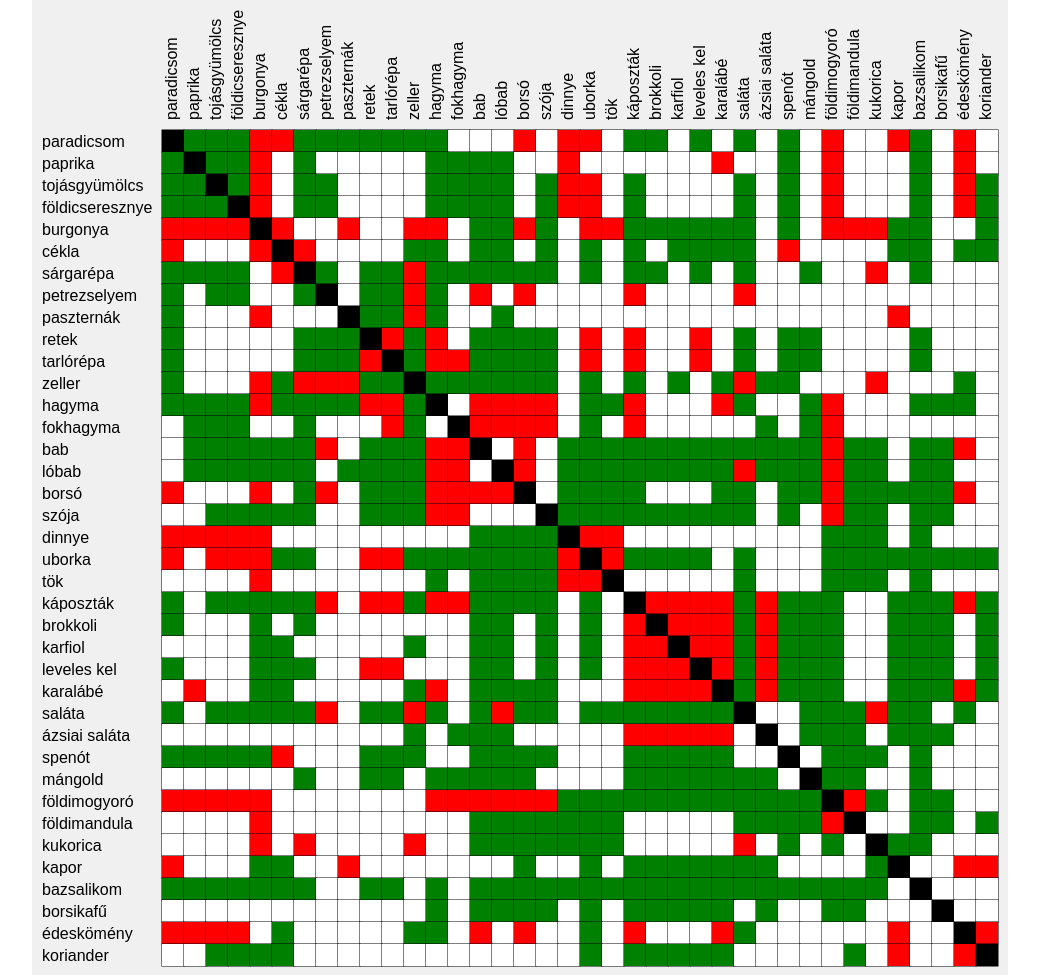
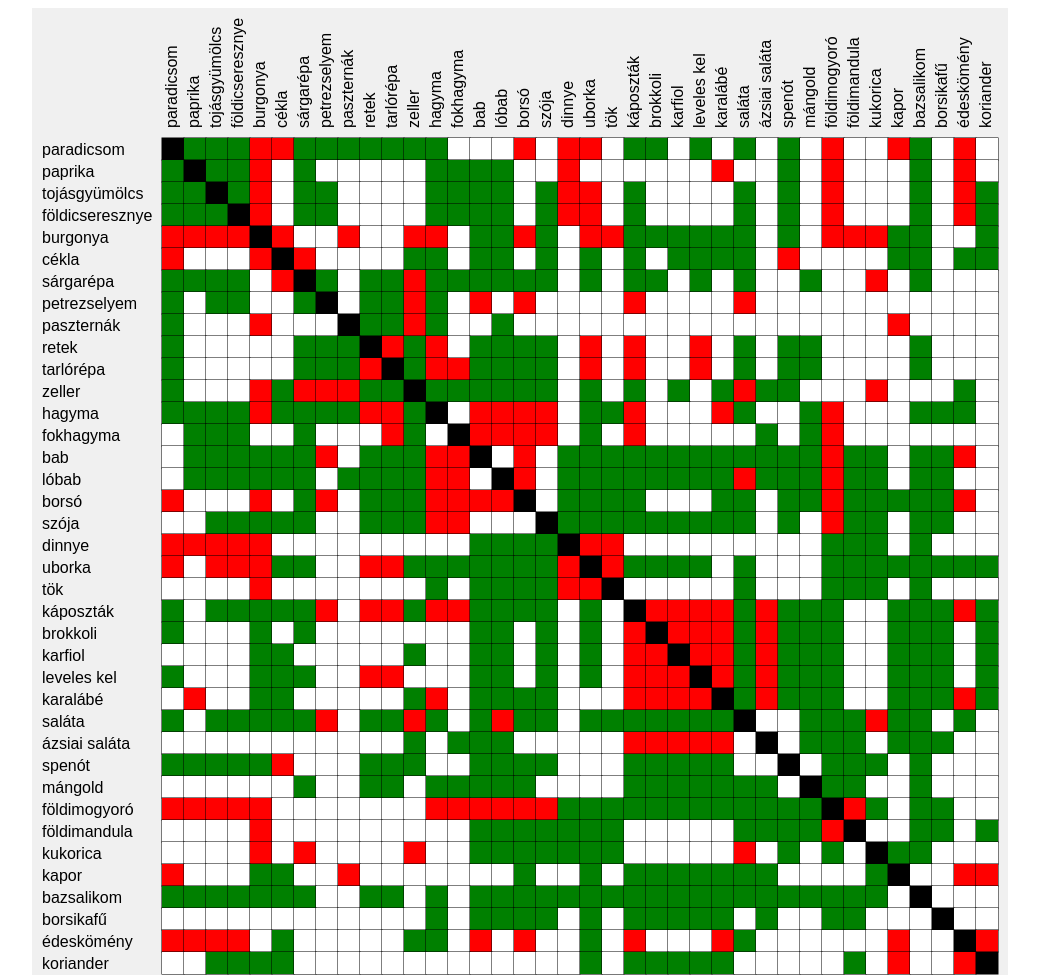
Before and after one commit to mienk/novenytarsitas, a plain HTML site: page index.html in a window 1280 px wide. Shown: the top 975 px of the page, without its empty margins (120-1159 px from the left). Drawn offline with Linux system fonts and the light colour scheme.

Commit message:
html refactored

```diff
--- a/index.html
+++ b/index.html
@@ -6,15 +6,9 @@
     <meta name="viewport" content="width=device-width, initial-scale=1.0">
     <title>Plants Association</title>
     <style>
-        body {
-            margin: 0;
-        }
-
         .container {
-            /* height: 100vh; */
             display: flex;
             flex-direction: column;
-            justify-content: center;
             align-items: center;
         }
     </style>
```
